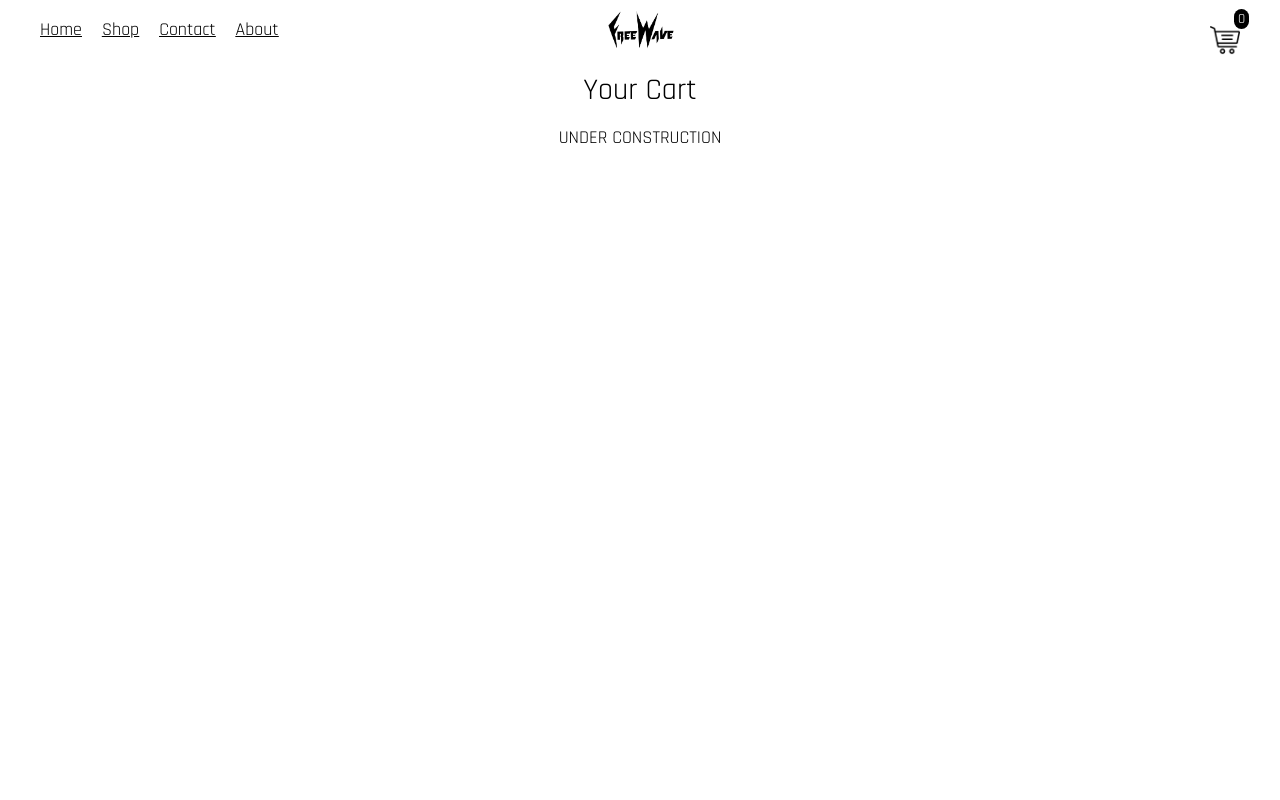
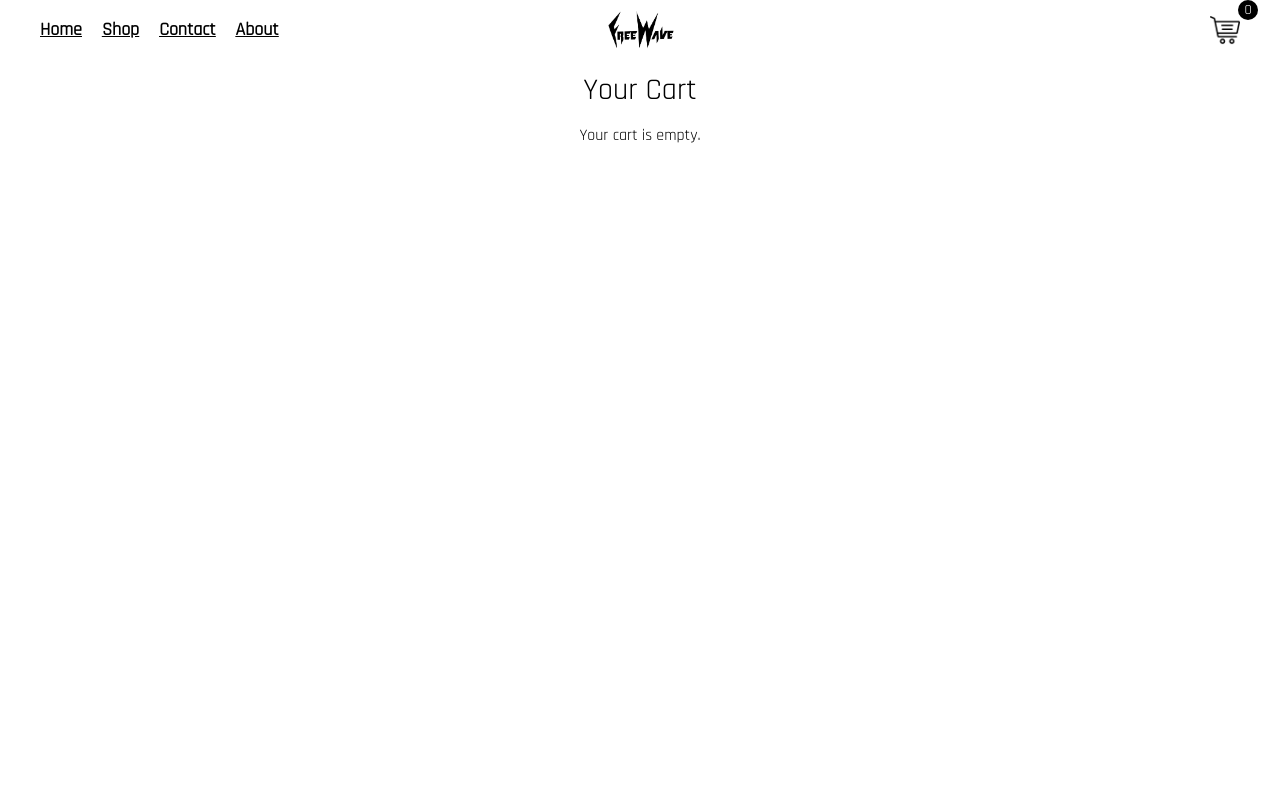
Before and after one commit to Huntergs16/freewave-website-2, a Next.js app: page /Cart in a window 1280 px wide. Shown: the top 800 px of the page. Built offline with nearby package versions, Linux system fonts and the light colour scheme.

Commit message:
shopping cart mostly working. Still needs complete purchase button and some styling. Also need to figure out persisting when user refreshes page or leaves then comes back.

```diff
--- a/app/Cart/page.tsx
+++ b/app/Cart/page.tsx
@@ -1,11 +1,69 @@
+'use client';
 
-export default function Cart() {
-    return (
-      <div className="flex min-h-screen flex-col items-center justify-between p-3 font-mono">
-        <div className="flex flex-col items-center gap-4">
-            <p className="text-3xl">Your Cart</p>
-            <p className="text-lg">UNDER CONSTRUCTION</p>
-        </div>
+import { connect } from 'react-redux';
+import { RootState } from '@/redux/store';
+import { cartItem } from '@/types/globalTypes';
+import { updateCartItemQuantity } from '@/redux/features/cartSlice';
+import { useDispatch } from 'react-redux';
+import Image from 'next/image';
+import Link from 'next/link';
+
+interface CartProps {
+  cartItems: cartItem[];
+}
+
+const Cart: React.FC<CartProps> = ({ cartItems }) => {
+
+  const dispatch = useDispatch();
+
+  return (
+    <div className="flex min-h-screen flex-col items-center justify-between p-3 font-rajdhani">
+      <div className="flex flex-col items-center gap-4 w-full">
+        <p className="text-3xl">Your Cart</p>
+        {cartItems.length > 0 ? (
+          <ul className='flex flex-col items-center w-full gap-4 sm:w-5/6'>
+            <li className='grid grid-cols-5 place-items-center w-full text-sm'>
+                <p>Product</p>
+                <p></p>
+                <p></p>
+                <p>Quantity</p>
+                <p>Total</p>
+            </li>
+            <hr className='w-full mb-10'/>
+            {cartItems.map((item) => (
+              <li key={item.id} className='grid grid-cols-5 place-items-center w-full'>
+                <Link href={`/productListing/${item.id}`} key={item.id}>
+                  <div className='bg-stone-100'>
+                    <Image className="px-2 py-6" height={150} width={150} style={{objectFit:'contain', objectPosition:'center'}} alt={item.id} src={item.img} />
+                  </div>
+                </Link>
+                <div className='justify-self-start flex gap-2 flex-col justify-start items-start text-sm py-6 px-3'>
+                  <p className='font-bold text-lg'>{item.id}</p>
+                  <p>${item.price}</p>
+                  <p>Size: {item.size}</p>
+                </div>
+                <div></div>
+                <div className='flex border-black border-solid border-[1px] w-full items-center justify-around text-xl'>
+                  <button onClick={() => dispatch(updateCartItemQuantity({itemId: item.id, quantity: item.quantity - 1}))} className='text-5xl'>-</button>
+                  {item.quantity}
+                  <button onClick={() => dispatch(updateCartItemQuantity({itemId: item.id, quantity: item.quantity + 1}))} className='text-3xl'>+</button>
+                </div>
+                <div>${Number(item.price) * item.quantity}</div>
+              </li>
+            ))}
+          </ul>
+        ) : (
+          <p>Your cart is empty.</p>
+        )}
       </div>
-    )
-  }
+    </div>
+  );
+};
+
+const mapStateToProps = (state: RootState) => {
+  return {
+    cartItems: state.cart.items,
+  };
+};
+
+export default connect(mapStateToProps)(Cart);
--- /dev/null
+++ b/app/productListing/[id]/layout.tsx
@@ -0,0 +1,11 @@
+import { ReactNode } from "react";
+
+export default function ItemLayout({ children }: {children:ReactNode}) {
+  return (
+    <section>
+      {/* Include shared UI here e.g. a header or sidebar */}
+      {/* <Navbar /> */}
+      {children}
+    </section>
+  )
+}
--- a/app/productListing/[id]/page.tsx
+++ b/app/productListing/[id]/page.tsx
@@ -81,9 +81,6 @@ function ProductAdd({ sizeSelected, setSizeSelected, productInfo }: {
         img: productInfo?.img || "",
       }
         dispatch(addItemToCart(itemToAdd));
-        const anchorElement: HTMLAnchorElement = document.createElement('a');
-        anchorElement.href = '/';
-        // anchorElement.click();
       }
 
     };
--- a/components/Navbar.tsx
+++ b/components/Navbar.tsx
@@ -13,17 +13,17 @@ export default function Navbar() {
             :
             (
             <div className="text-black grid grid-cols-3 grid-rows-1 justify-center w-full h-[7vh] min-h-[60px] items-center px-10 font-rajdhani">
-                <ul className="hidden md:flex md:flex-wrap mr-auto justify-center items-center gap-x-2 text-xs sm:text-sm sm:gap-x-4 md:gap-x-5 font-mono">
-                    <li className="font-medium text-lg underline text-center">
+                <ul className="font-semibold hidden md:flex md:flex-wrap mr-auto justify-center items-center gap-x-2 text-xs sm:text-sm sm:gap-x-4 md:gap-x-5 font-mono">
+                    <li className="hover:opacity-60 hover:underline-offset-4 text-lg underline text-center">
                         <Link href="/" >Home</Link>
                     </li>
-                    <li className="font-medium text-lg underline">
+                    <li className="hover:opacity-60 hover:underline-offset-4 text-lg underline">
                     <Link href="/Shop" >Shop</Link>
                     </li>
-                    <li className="font-medium text-lg underline text-center">
+                    <li className="hover:opacity-60 hover:underline-offset-4 text-lg underline text-center">
                         <Link href="/Contact" >Contact</Link>
                     </li>
-                    <li className="font-medium text-lg underline text-center">
+                    <li className="hover:opacity-60 hover:underline-offset-4 text-lg underline text-center">
                         <Link href="/About" >About</Link>
                     </li>
                 </ul>
--- a/components/ShoppingCart.tsx
+++ b/components/ShoppingCart.tsx
@@ -3,14 +3,15 @@
 import Image from "next/image"
 import { useSelector } from 'react-redux';
 import { selectCartItemCount } from '@/redux/features/cartSlice';
+import Link from "next/link";
 
 
 export default function ShoppingCart() {
     const cartItemCount = useSelector(selectCartItemCount);
     return (
-        <button name="shopping-cart" className="ml-auto w-max h-max">
-            <div className="relative z-10 bg-black text-white font-medium text-sm top-1 left-6 rounded-full flex justify-center items-center w-max h-max px-1">{ cartItemCount }</div>
+        <Link href={"/Cart"} className="ml-auto w-max h-max flex items-center justify-center">
+            <div className="relative z-10 bg-black text-white font-medium text-sm bottom-[1.05rem] sm:bottom-[1.25rem] left-12 rounded-full flex justify-center items-center w-max h-max px-[0.4rem]">{ cartItemCount }</div>
             <Image src={"/shopping-cart-icon.png"} width={30} height={30} alt="cart"/>
-        </button>
+        </Link>
     )
 }
--- a/redux/features/cartSlice.ts
+++ b/redux/features/cartSlice.ts
@@ -34,7 +34,7 @@ interface CartState {
       ) => {
         const { itemId, quantity } = action.payload;
         const itemToUpdate = state.items.find(item => item.id === itemId);
-        if (itemToUpdate) {
+        if (itemToUpdate && quantity >= 0) {
           itemToUpdate.quantity = quantity;
         }
       },
```
